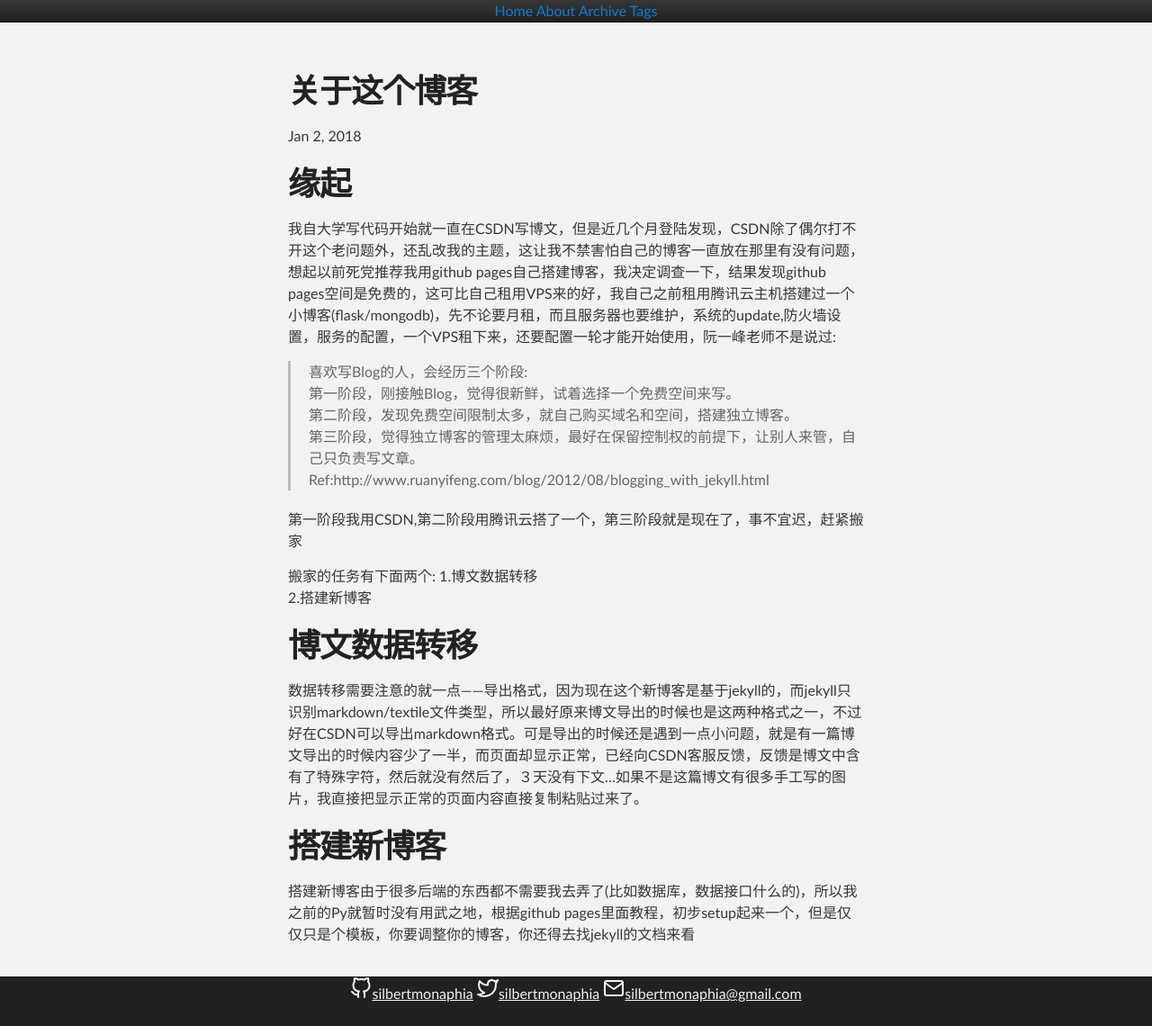
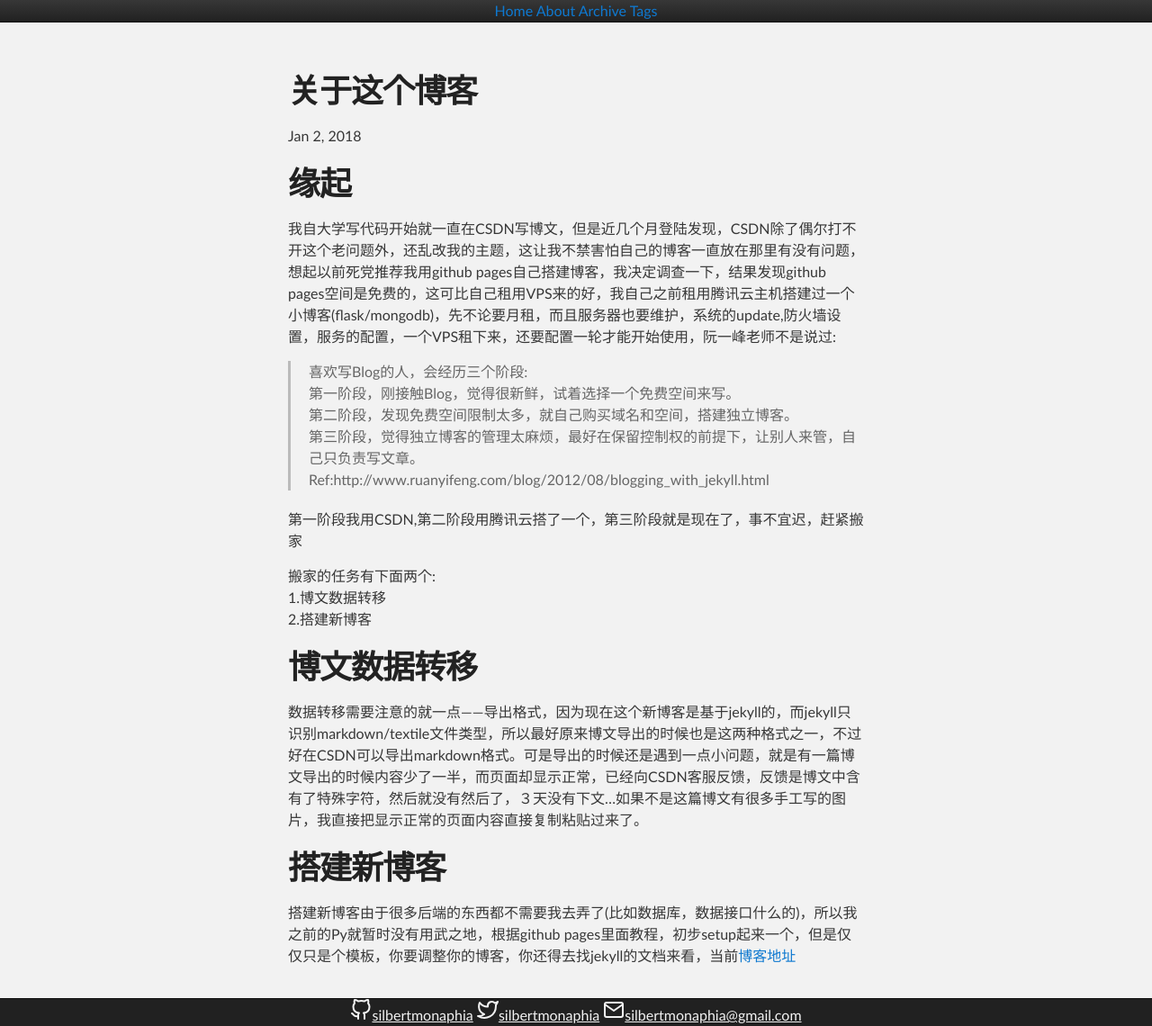
Before and after one commit to silbertmonaphia/silbertmonaphia.github.io, a Jekyll site: the page built from _posts/2018-01-02-关于这个博客.md, in a window 1280 px wide. Shown: the whole page at 90% size. Built offline with Jekyll 4.4.1, drawn with Linux system fonts in a browser that asks for light colours; our own code applies the rules of GitHub Pages for plain Markdown files; the repository's description, which GitHub fills in, is left out; before the commit the page ends 1116 px from its top, so only the background shows below that.

Commit message:
Update 2018-01-02-关于这个博客.md

```diff
--- a/_posts/2018-01-02-关于这个博客.md
+++ b/_posts/2018-01-02-关于这个博客.md
@@ -21,4 +21,4 @@
 数据转移需要注意的就一点——导出格式，因为现在这个新博客是基于jekyll的，而jekyll只识别markdown/textile文件类型，所以最好原来博文导出的时候也是这两种格式之一，不过好在CSDN可以导出markdown格式。可是导出的时候还是遇到一点小问题，就是有一篇博文导出的时候内容少了一半，而页面却显示正常，已经向CSDN客服反馈，反馈是博文中含有了特殊字符，然后就没有然后了，３天没有下文...如果不是这篇博文有很多手工写的图片，我直接把显示正常的页面内容直接复制粘贴过来了。
 
 # 搭建新博客
-搭建新博客由于很多后端的东西都不需要我去弄了(比如数据库，数据接口什么的)，所以我之前的Py就暂时没有用武之地，根据github pages里面教程，初步setup起来一个，但是仅仅只是个模板，你要调整你的博客，你还得去找jekyll的文档来看
+搭建新博客由于很多后端的东西都不需要我去弄了(比如数据库，数据接口什么的)，所以我之前的Py就暂时没有用武之地，根据github pages里面教程，初步setup起来一个，但是仅仅只是个模板，你要调整你的博客，你还得去找jekyll的文档来看，当前[博客地址](https://github.com/silbertmonaphia/silbertmonaphia.github.io)
```
